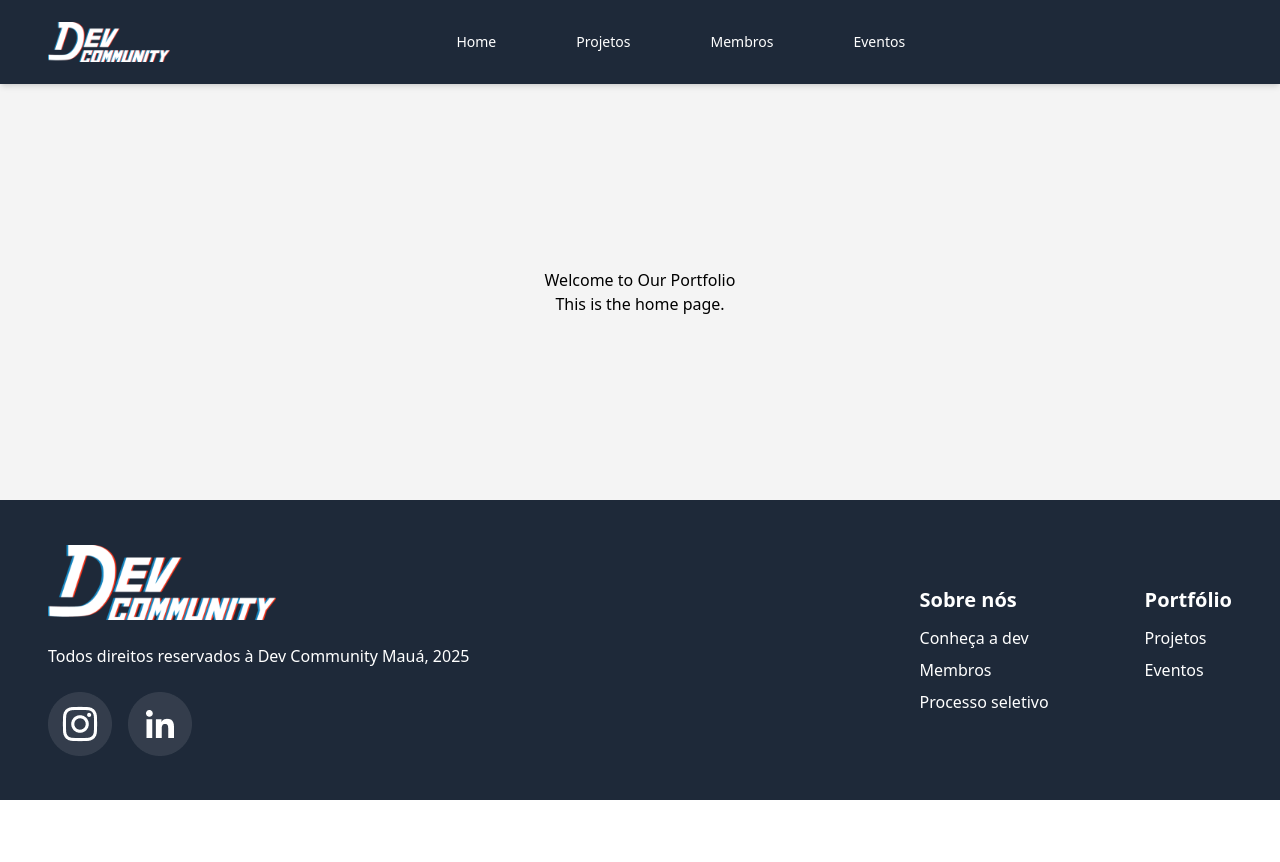
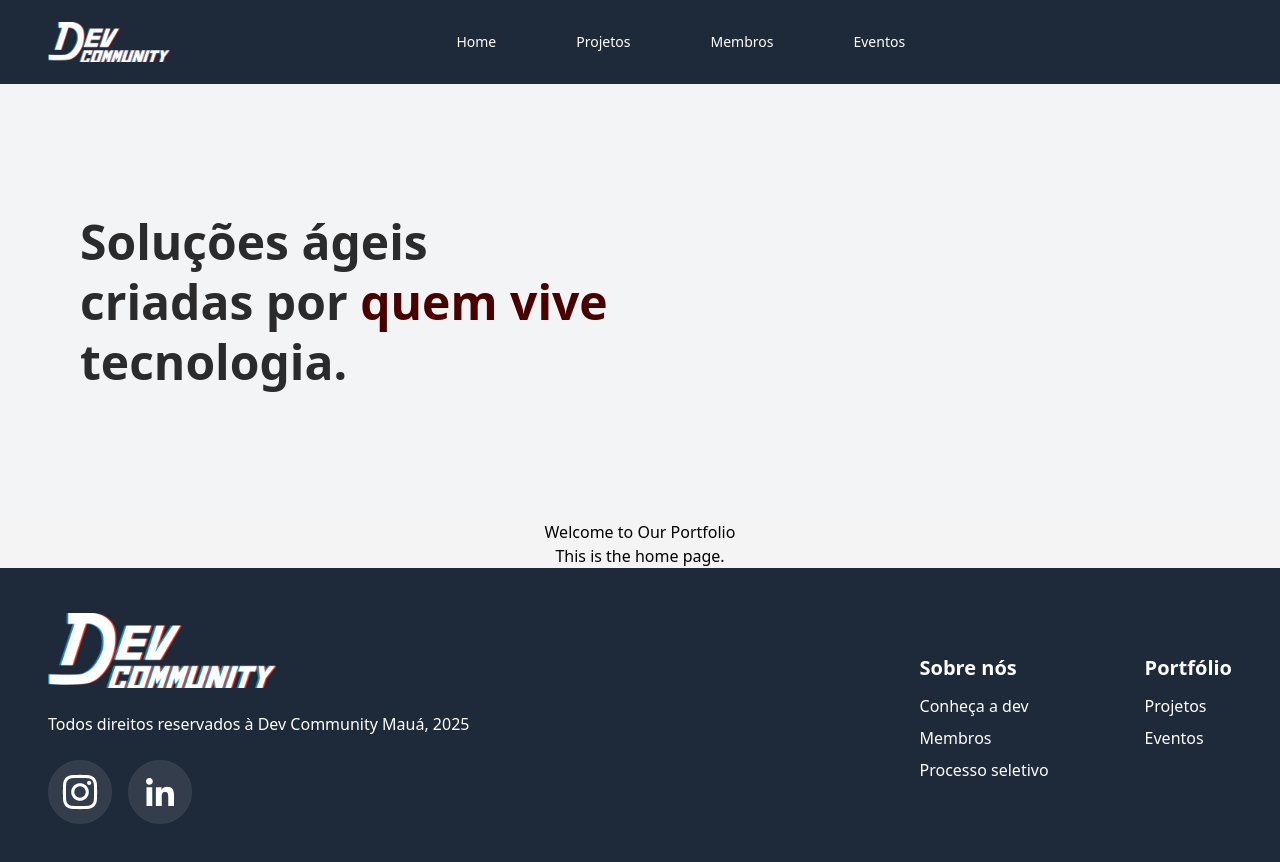
Before and after one commit to Maua-Dev/portfolio_front, a React (Vite) app: page / in a window 1280 px wide. Shown: the top 862 px of the page. Before the commit the page ends 800 px from the top, so only its background shows below. Built offline with nearby package versions, Linux system fonts and the light colour scheme.

Commit message:
feat: add homeHero

```diff
--- /dev/null
+++ b/src/components/homeHero.tsx
@@ -0,0 +1,17 @@
+import React from 'react';
+
+const HomeHero: React.FC = () => {
+  return (
+    <section className="flex justify-between items-center bg-gray-100 px-20 py-32 gap-x-16 flex-wrap">
+      <div className="max-w-xl">
+        <h1 className="text-5xl leading-tight font-bold text-[#2b2b2b]">
+          Soluções ágeis <br />
+          criadas por <span className="text-[#4b0000] font-extrabold">quem vive</span> <br />
+          tecnologia.
+        </h1>
+      </div>
+    </section>
+  );
+};
+
+export default HomeHero;
--- a/src/pages/home.tsx
+++ b/src/pages/home.tsx
@@ -1,10 +1,12 @@
 import Footer from "../components/footer";
+import HomeHero from "../components/homeHero";
 import Navbar from "../components/navbar";
 
 export default function Home() {
   return (
     <div className="bg-coolWhite flex flex-col min-h-screen">
       <Navbar />
+      <HomeHero />
       <main className="flex-grow flex flex-col items-center justify-center">
         <h1>Welcome to Our Portfolio</h1>
         <p>This is the home page.</p>
```
